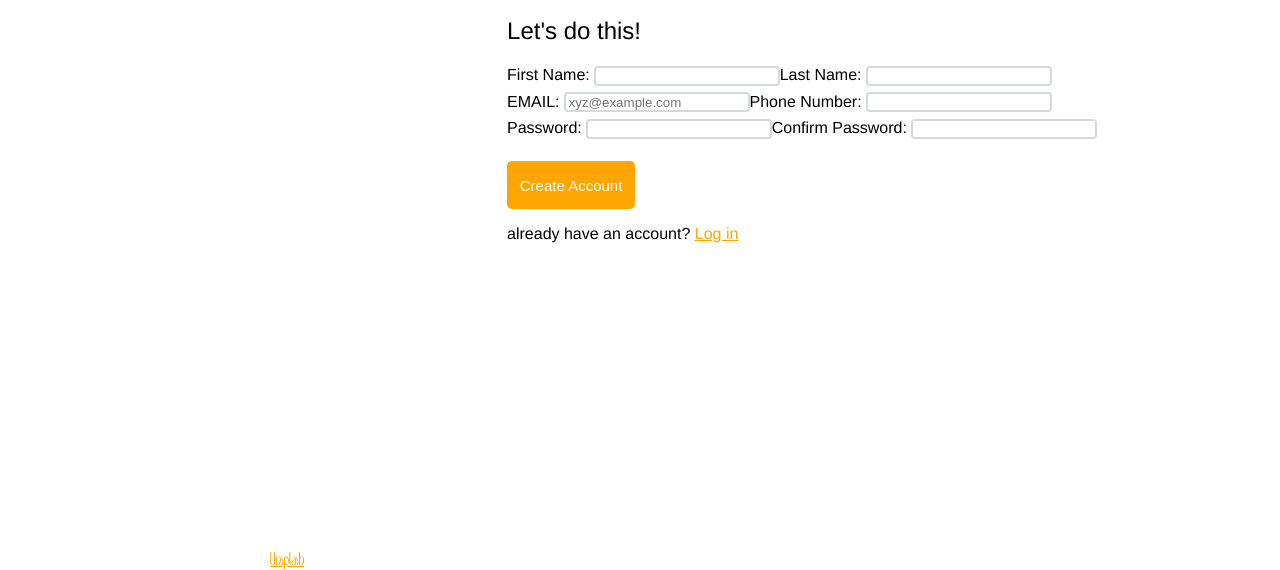
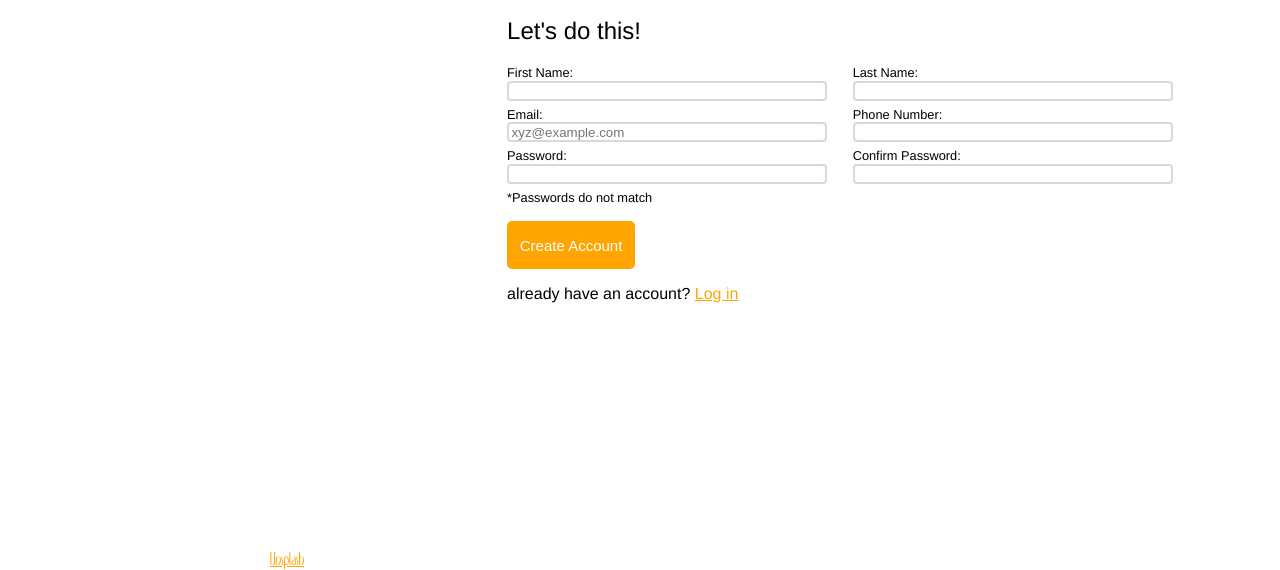
Before and after one commit to Ayman-C/odin-sign-up-form, a plain HTML site: page index.html in a window 1280 px wide. Shown: the part 230-800 px from the top of the page. Drawn offline with Linux system fonts and the light colour scheme.

Commit message:
Add basic password matching logic

```diff
--- a/index.html
+++ b/index.html
@@ -5,6 +5,7 @@
     <meta name="viewport">
     <title>my sign-up form</title>
     <link rel="stylesheet"  href="styles.css">
+    <script src="script.js" defer></script>
 </head>
 <body>
     <div id="banner">
@@ -25,29 +26,29 @@
         <h2>Let's do this!</h2>
         <form id="signupForm" action="" method="post">
 
-            <div class="input">
+            <div class="input-row">
                 <label for="firstName">First Name:</label>
                 <input type="text" id="firstName" name="firstName">
             </div>
-            <div class="input">
+            <div class="input-row">
                 <label for="lastName">Last Name:</label>
                 <input type="text" id="lastName" name="lastName">
             </div>
-            <div class="input">
-                <label for="email">EMAIL:</label>
+            <div class="input-row">
+                <label for="email">Email:</label>
                 <input type="email" id="email" name="email" placeholder="xyz@example.com">
             </div>
-            <div class="input">
+            <div class="input-row">
                 <label for="phone">Phone Number:</label>
                 <input type="tel" id="phone" name="phone" >
             </div>
-            <div class="input">
+            <div class="input-row">
                 <label for="password">Password:</label>
                 <input type="password" id="password" name="password" >
             </div>
-            <div class="input">
+            <div class="input-row">
                 <label for="passwordMatch">Confirm Password:</label>
-                <input type="password" id="passwordMatch" name="passwordMatch" >
+                <input type="password" id="passwordMatch" name="passwordMatch">
             </div>
         </form>
         <button type="submit" form="signupForm" value="Submit">Create Account</button>
--- /dev/null
+++ b/script.js
@@ -0,0 +1,21 @@
+
+
+let formData = new FormData(document.getElementById("signupForm"));
+let passwordElem = document.getElementById("password");
+let passwordMatchElem = document.getElementById("passwordMatch");
+
+
+passwordElem.addEventListener("keydown", function(target){
+    passwordErrorElem.style.visibility=matchCheck(passwordElem.value,passwordMatchElem.value,target.key) ? "hidden" : "visible";
+ })
+passwordMatchElem.addEventListener("keydown", function(target){passwordErrorElem.style.visibility=matchCheck(passwordMatchElem.value,passwordElem.value,target.key)? "hidden" : "visible";
+})
+
+function matchCheck(passwordOne,passwordTwo,key) {
+    return passwordOne+key === passwordTwo
+}
+
+const passwordErrorElem = document.createElement("h3s");
+passwordErrorElem.innerText="*Passwords do not match";
+
+passwordElem.parentNode.append(passwordErrorElem)
```
